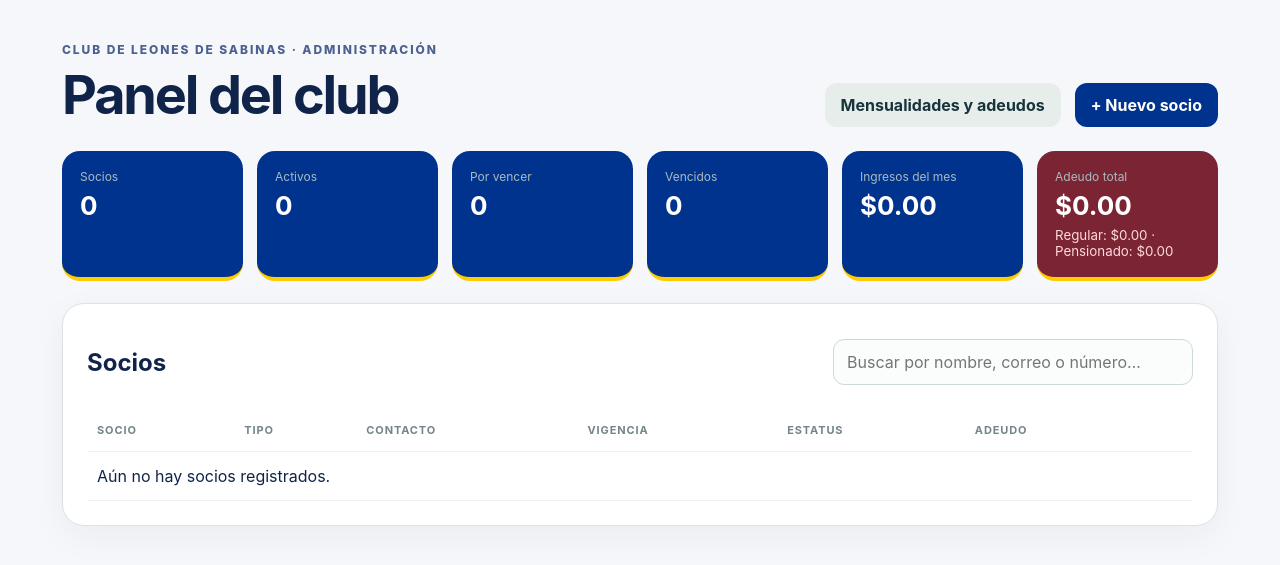
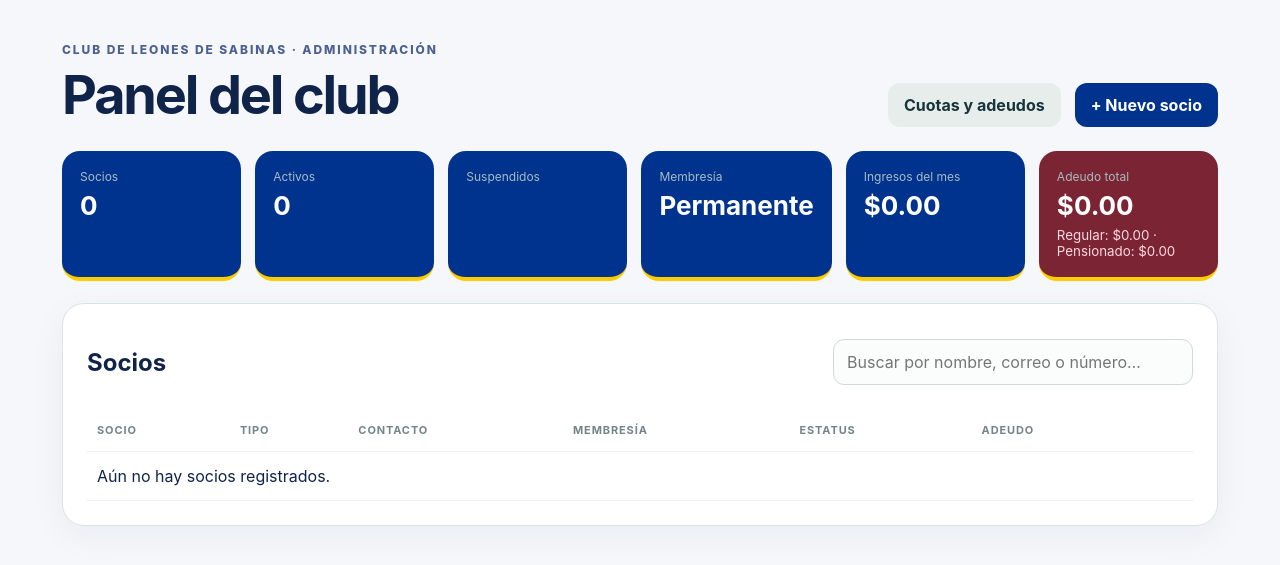
Before and after one commit to cleones1/club-leones-sabinas, a FastAPI app: page /admin in a window 1280 px wide. Shown: the part 76-641 px from the top of the page. Run offline with FastAPI, Linux system fonts and the light colour scheme; the visitor is signed in with stand-in values (Sample User, id 1); some libraries are stand-ins or nearby versions.

Commit message:
Show permanent memberships in admin dashboard

```diff
--- a/app/templates/admin_dashboard.html
+++ b/app/templates/admin_dashboard.html
@@ -1,5 +1,5 @@
 {% extends "base.html" %}{% block title %}Administración · Club de Leones de Sabinas{% endblock %}{% block content %}
-<div class="page-head"><div><span class="eyebrow">CLUB DE LEONES DE SABINAS · ADMINISTRACIÓN</span><h1>Panel del club</h1></div><div class="actions"><a class="btn secondary" href="/admin/finanzas">Mensualidades y adeudos</a><a class="btn" href="/admin/socios/nuevo">+ Nuevo socio</a></div></div>
-<div class="stats"><div class="stat"><span>Socios</span><b>{{total}}</b></div><div class="stat"><span>Activos</span><b>{{active}}</b></div><div class="stat"><span>Por vencer</span><b>{{expiring}}</b></div><div class="stat"><span>Vencidos</span><b>{{expired}}</b></div><div class="stat"><span>Ingresos del mes</span><b>${{"{:,.2f}".format(income)}}</b></div><div class="stat debt-stat"><span>Adeudo total</span><b>${{"{:,.2f}".format(total_debt)}}</b><small>Regular: ${{"{:,.2f}".format(monthly_fee)}} · Pensionado: ${{"{:,.2f}".format(monthly_fee_pensionado)}}</small></div></div>
-<section class="card"><div class="section-title"><h2>Socios</h2><input id="search" placeholder="Buscar por nombre, correo o número…"></div><div class="table-wrap"><table id="members"><thead><tr><th>Socio</th><th>Tipo</th><th>Contacto</th><th>Vigencia</th><th>Estatus</th><th>Adeudo</th><th></th></tr></thead><tbody>{% for m in members %}{% set st=status_fn(m) %}{% set lm=latest_fn(m) %}<tr><td><strong>{{m.first_name}} {{m.last_name}}</strong><small>{{m.member_number}}</small></td><td><span class="badge {{'warning' if member_type_map[m.id] == 'Pensionado' else 'muted'}}">{{member_type_map[m.id]}}</span></td><td>{{m.email}}<small>{{m.phone}}</small></td><td>{{lm.end_date.strftime('%d/%m/%Y') if lm else '—'}}</td><td><span class="badge {{st[1]}}">{{st[0]}}</span></td><td>{% if debt_map[m.id] > 0 %}<a class="debt-link" href="/admin/socios/{{m.id}}/adeudo">${{"{:,.2f}".format(debt_map[m.id])}}</a>{% else %}<span class="badge success">Al corriente</span>{% endif %}</td><td><a href="/admin/socios/{{m.id}}">Ver →</a></td></tr>{% else %}<tr><td colspan="7">Aún no hay socios registrados.</td></tr>{% endfor %}</tbody></table></div></section>
+<div class="page-head"><div><span class="eyebrow">CLUB DE LEONES DE SABINAS · ADMINISTRACIÓN</span><h1>Panel del club</h1></div><div class="actions"><a class="btn secondary" href="/admin/finanzas">Cuotas y adeudos</a><a class="btn" href="/admin/socios/nuevo">+ Nuevo socio</a></div></div>
+<div class="stats"><div class="stat"><span>Socios</span><b>{{total}}</b></div><div class="stat"><span>Activos</span><b>{{active}}</b></div><div class="stat"><span>Suspendidos</span><b>{{suspended}}</b></div><div class="stat"><span>Membresía</span><b>Permanente</b></div><div class="stat"><span>Ingresos del mes</span><b>${{"{:,.2f}".format(income)}}</b></div><div class="stat debt-stat"><span>Adeudo total</span><b>${{"{:,.2f}".format(total_debt)}}</b><small>Regular: ${{"{:,.2f}".format(monthly_fee)}} · Pensionado: ${{"{:,.2f}".format(monthly_fee_pensionado)}}</small></div></div>
+<section class="card"><div class="section-title"><h2>Socios</h2><input id="search" placeholder="Buscar por nombre, correo o número…"></div><div class="table-wrap"><table id="members"><thead><tr><th>Socio</th><th>Tipo</th><th>Contacto</th><th>Membresía</th><th>Estatus</th><th>Adeudo</th><th></th></tr></thead><tbody>{% for m in members %}{% set st=status_fn(m) %}<tr><td><strong>{{m.first_name}} {{m.last_name}}</strong><small>{{m.member_number}}</small></td><td><span class="badge {{'warning' if member_type_map[m.id] == 'Pensionado' else 'muted'}}">{{member_type_map[m.id]}}</span></td><td>{{m.email}}<small>{{m.phone}}</small></td><td><span class="badge success">Permanente</span></td><td><span class="badge {{st[1]}}">{{st[0]}}</span></td><td>{% if debt_map[m.id] > 0 %}<a class="debt-link" href="/admin/socios/{{m.id}}/adeudo">${{"{:,.2f}".format(debt_map[m.id])}}</a>{% else %}<span class="badge success">Al corriente</span>{% endif %}</td><td><a href="/admin/socios/{{m.id}}">Ver →</a></td></tr>{% else %}<tr><td colspan="7">Aún no hay socios registrados.</td></tr>{% endfor %}</tbody></table></div></section>
 {% endblock %}{% block scripts %}<script>const q=document.querySelector('#search'), rows=[...document.querySelectorAll('#members tbody tr')];q?.addEventListener('input',()=>{let v=q.value.toLowerCase();rows.forEach(r=>r.style.display=r.innerText.toLowerCase().includes(v)?'':'none')})</script>{% endblock %}
```
